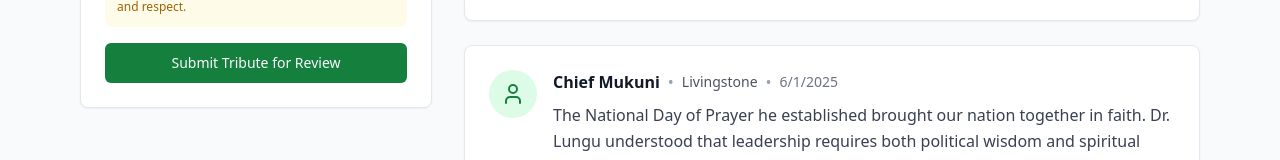
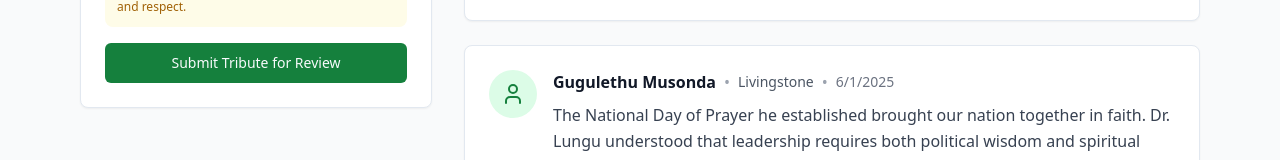
Before and after one commit to sphehcarez/memorial-site, a Next.js app: page /tribute-wall in a window 1280 px wide. Shown: the part 1021-1181 px from the top of the page. Built offline with nearby package versions, Linux system fonts and the light colour scheme; a web font is replaced by a local one.

Commit message:
fix: correct tribute name from "Chief Mukuni" to "Gugulethu Musonda"

```diff
--- a/app/tribute-wall/page.tsx
+++ b/app/tribute-wall/page.tsx
@@ -56,7 +56,7 @@ export default function TributeWallPage() {
     },
     {
       id: 5,
-      name: "Chief Mukuni",
+      name: "Gugulethu Musonda",
       location: "Livingstone",
       message:
         "The National Day of Prayer he established brought our nation together in faith. Dr. Lungu understood that leadership requires both political wisdom and spiritual guidance.",
```
